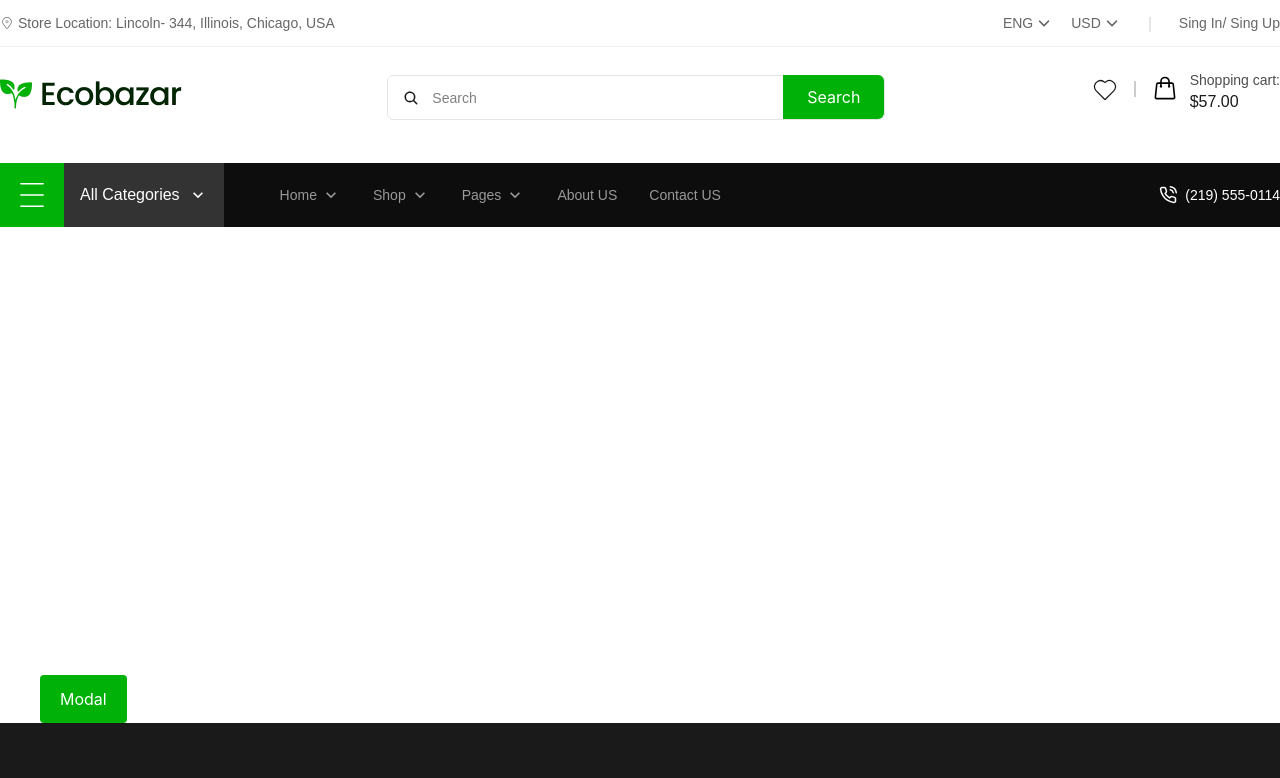
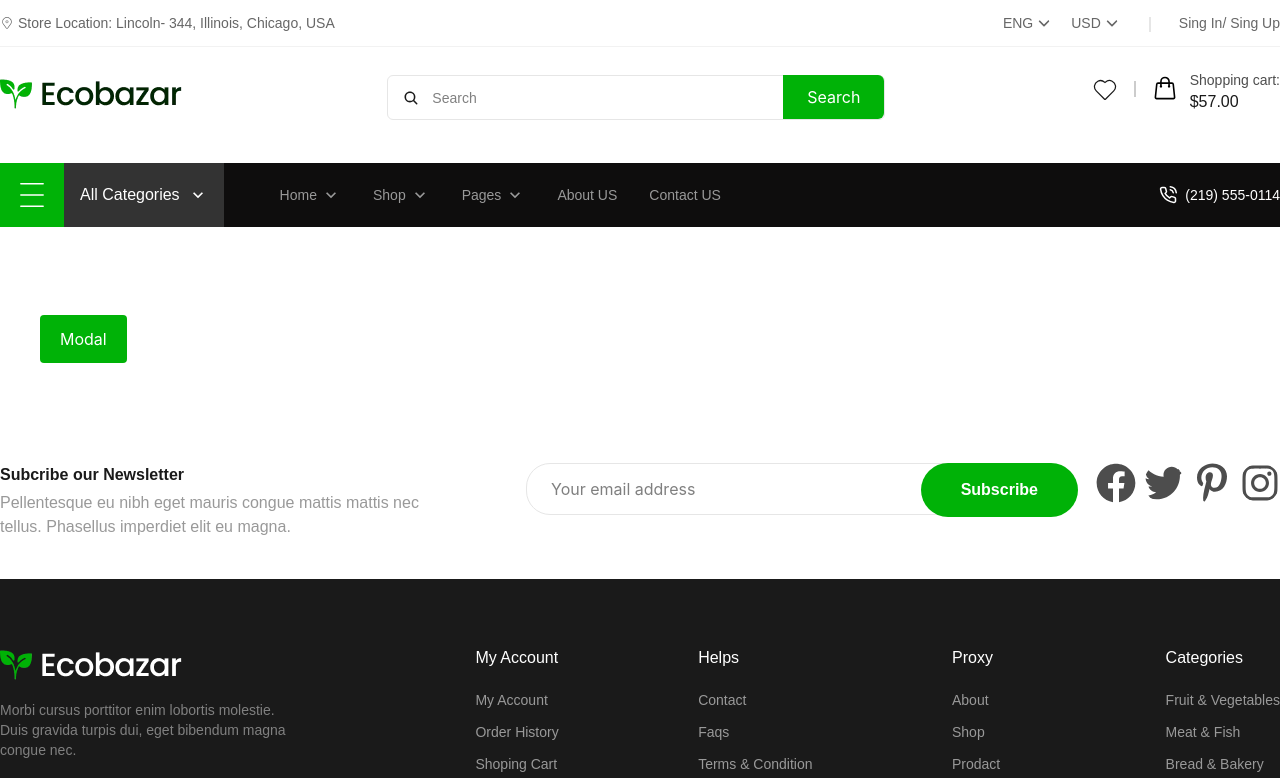
Before and after one commit to ariyanakash01303/Ecobazar, a React (Vite) app: page / in a window 1280 px wide. Shown: the top 778 px of the page. Built offline with nearby package versions, Linux system fonts and the light colour scheme.

Commit message:
Subcribe

```diff
--- a/src/components/NavBer.jsx
+++ b/src/components/NavBer.jsx
@@ -24,13 +24,14 @@ const NavBer = () => {
     <div className='bg-[#0e0d0d] w-full'>
       <Container>
         <nav className='flex justify-between items-center'>
-           <div onClick={() => setOpen(!open)}  ref={CategoryRef} className='flex items-center'>
-            <div className='text-white bg-primry p-4 cursor-pointer'>
+           <div  className='flex items-center'>
+            <div  onClick={() => setOpen(!open)} ref={CategoryRef} className='flex'>
+
+             <div className='text-white bg-primry p-4 cursor-pointer'>
               <CiMenuBurger size={32} />
               </div>
                 <div className='relative'>
-               <div
-                className='flex items-center gap-2 mr-14 pl-4 pr-4 bg-[#333333] py-5 text-white font-pop text-[16px] cursor-pointer'>
+               <div className='flex items-center gap-2 mr-14 pl-4 pr-4 bg-[#333333] py-5 text-white font-pop text-[16px] cursor-pointer'>
                 All Categories
                 <MdOutlineKeyboardArrowDown size={20}/>
               </div>
@@ -85,6 +86,7 @@ const NavBer = () => {
                 </ul>
               </div>
             </div>
+            </div>
 
             <ul className='flex gap-8 text-[#999999] font-pop text-sm py-5 cursor-pointer'>
               <li className='flex items-center gap-1 hover:text-white'>Home <MdOutlineKeyboardArrowDown size={20}/></li>
--- /dev/null
+++ b/src/components/Subcribe.jsx
@@ -0,0 +1,34 @@
+import React from 'react'
+import Container from './layouts/Container';
+import { FaFacebook } from "react-icons/fa";
+import { FaTwitter } from "react-icons/fa";
+import { FaPinterestP } from "react-icons/fa";
+import { FaInstagram } from "react-icons/fa";
+
+
+const Subcribe = () => {
+  return (
+    <>
+    <Container>
+        <div className='flex justify-between mt-25 mb-10 '>
+           <div className='max-w-[448px]'>
+            <h3 className='font-pop text-[#1A1A1A] font-semibold mb-1'>Subcribe our Newsletter</h3>
+            <p className='font-pop font-normal text-[#999999]'>Pellentesque eu nibh eget mauris congue mattis mattis nec tellus. Phasellus imperdiet elit eu magna.</p>
+           </div>
+           <div className='max-w-[536px] relative'>
+            <input type="email" className='w-123 h-13 border outline-[#4c4b4b] border-[#E6E6E6] rounded-3xl placeholder:pl-6 py-3.5' placeholder='Your email address'/>
+            <button className=' absolute cursor-pointer top-0 -right-15 bg-primry px-10 py-3.75 font-pop font-semibold rounded-[43px] text-[#ffffff]'>Subscribe</button>
+           </div>
+           <div className='max-w-[184px] flex gap-2 text-[40px] text-[#4D4D4D]'>
+              <FaFacebook className='hover:text-primry rounded-[50%]'/>
+              <FaTwitter className='hover:text-primry rounded-[50%]' />
+              <FaPinterestP className='hover:text-primry rounded-[50%]'/>
+              <FaInstagram className='hover:text-primry rounded-[50%]'/>
+           </div>
+        </div>
+    </Container>
+    </>
+  )
+}
+
+export default Subcribe
--- a/src/components/layouts/MainLayouts.jsx
+++ b/src/components/layouts/MainLayouts.jsx
@@ -5,6 +5,7 @@ import SearchBar from './SearchBar'
 import Modal from './Modal'
 import NavBer from '../NavBer'
 import Footer from '../Footer'
+import Subcribe from '../Subcribe'
 
 
 const MainLayouts = () => {
@@ -14,6 +15,7 @@ const MainLayouts = () => {
     <SearchBar/>
     <NavBer/>
     <Modal/>
+    <Subcribe/>
     <Footer/>
     <Outlet/>
     </>
--- a/src/components/layouts/Modal.jsx
+++ b/src/components/layouts/Modal.jsx
@@ -10,7 +10,7 @@ const Modal = () => {
 
   return (
     <>
-      <div className='mt-100'>
+      <div className='mt-10'>
         <button
           onClick={() => setOpen(!open)}
           className='bg-primry px-5 py-3 ml-10 rounded text-white cursor-pointer mt-12'
```
